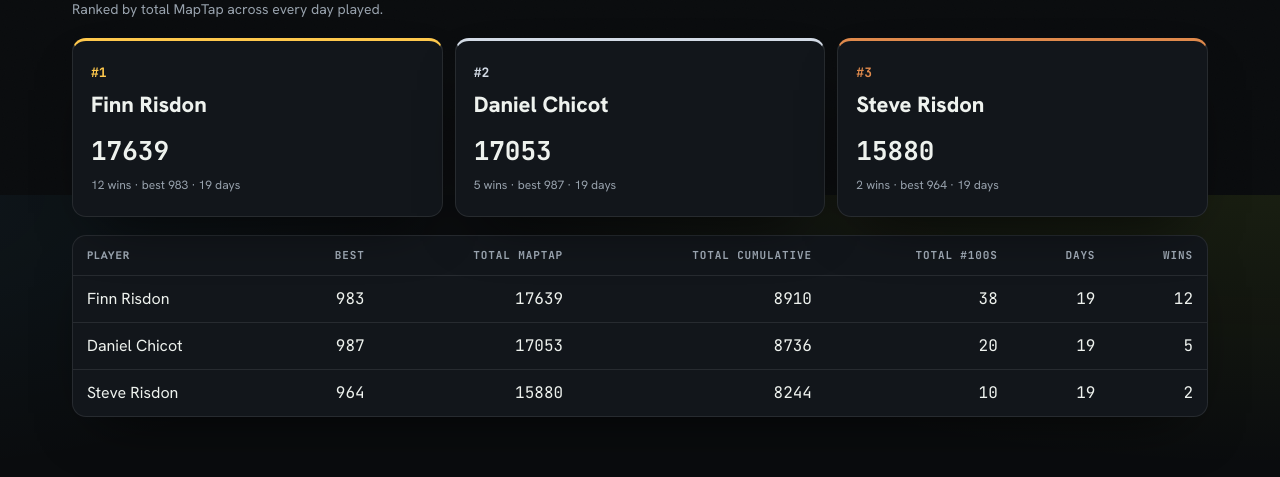
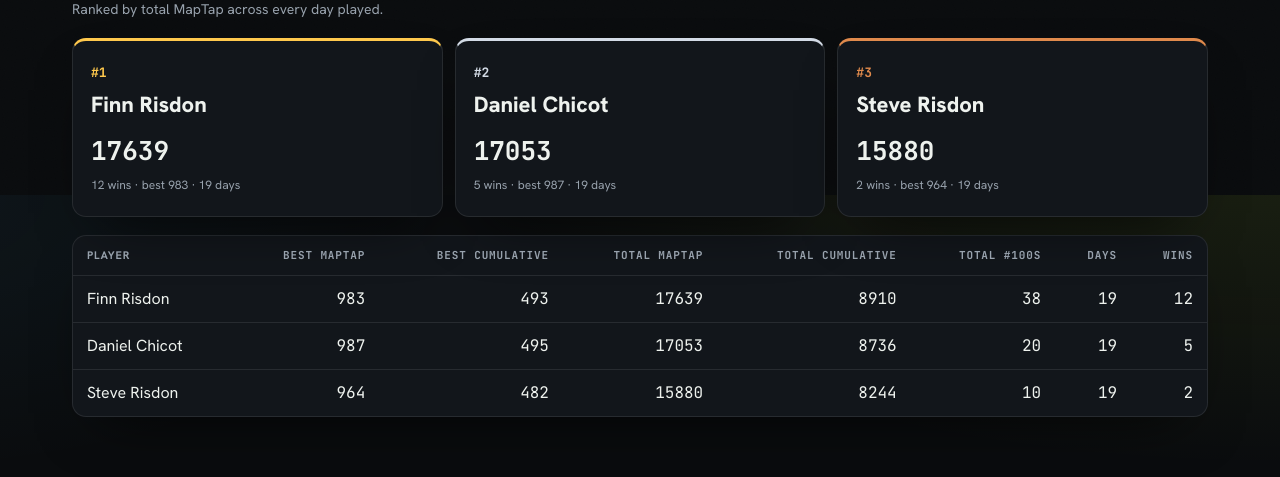
Before and after one commit to DanielChicot/maptap, a FastAPI app: page /players in a window 1280 px wide. Shown: the part 605-1082 px from the top of the page. Run offline with FastAPI, Linux system fonts and the light colour scheme; data comes from the database, SQL or seed files in the repository.

Commit message:
Add best cumulative column to player summary

```diff
--- a/src/maptap/metrics.py
+++ b/src/maptap/metrics.py
@@ -36,6 +36,7 @@ def player_summary(conn: sqlite3.Connection) -> list[dict]:
         """
         SELECT e.player,
                MAX(e.maptap_score) AS best,
+               MAX(r_sum.cumulative) AS best_cumulative,
                SUM(e.maptap_score) AS total_maptap,
                SUM(r_sum.cumulative) AS total_cumulative,
                SUM(r_sum.hundreds) AS total_hundreds,
@@ -57,6 +58,7 @@ def player_summary(conn: sqlite3.Connection) -> list[dict]:
         {
             "player": row["player"],
             "best": row["best"],
+            "best_cumulative": row["best_cumulative"],
             "total_maptap": row["total_maptap"],
             "total_cumulative": row["total_cumulative"],
             "total_hundreds": row["total_hundreds"],
--- a/src/maptap/templates/players.html
+++ b/src/maptap/templates/players.html
@@ -20,7 +20,8 @@
         <thead>
             <tr>
                 <th class="txt">Player</th>
-                <th class="num">Best</th>
+                <th class="num">Best MapTap</th>
+                <th class="num">Best Cumulative</th>
                 <th class="num">Total MapTap</th>
                 <th class="num">Total Cumulative</th>
                 <th class="num">Total #100s</th>
@@ -33,6 +34,7 @@
             <tr>
                 <td class="txt">{{ p.player }}</td>
                 <td class="num">{{ p.best }}</td>
+                <td class="num">{{ p.best_cumulative }}</td>
                 <td class="num">{{ p.total_maptap }}</td>
                 <td class="num">{{ p.total_cumulative }}</td>
                 <td class="num">{{ p.total_hundreds }}</td>
```
Also changed, not shown: tests/test_app.py (+2 -0 lines), tests/test_metrics.py (+13 -0 lines).
